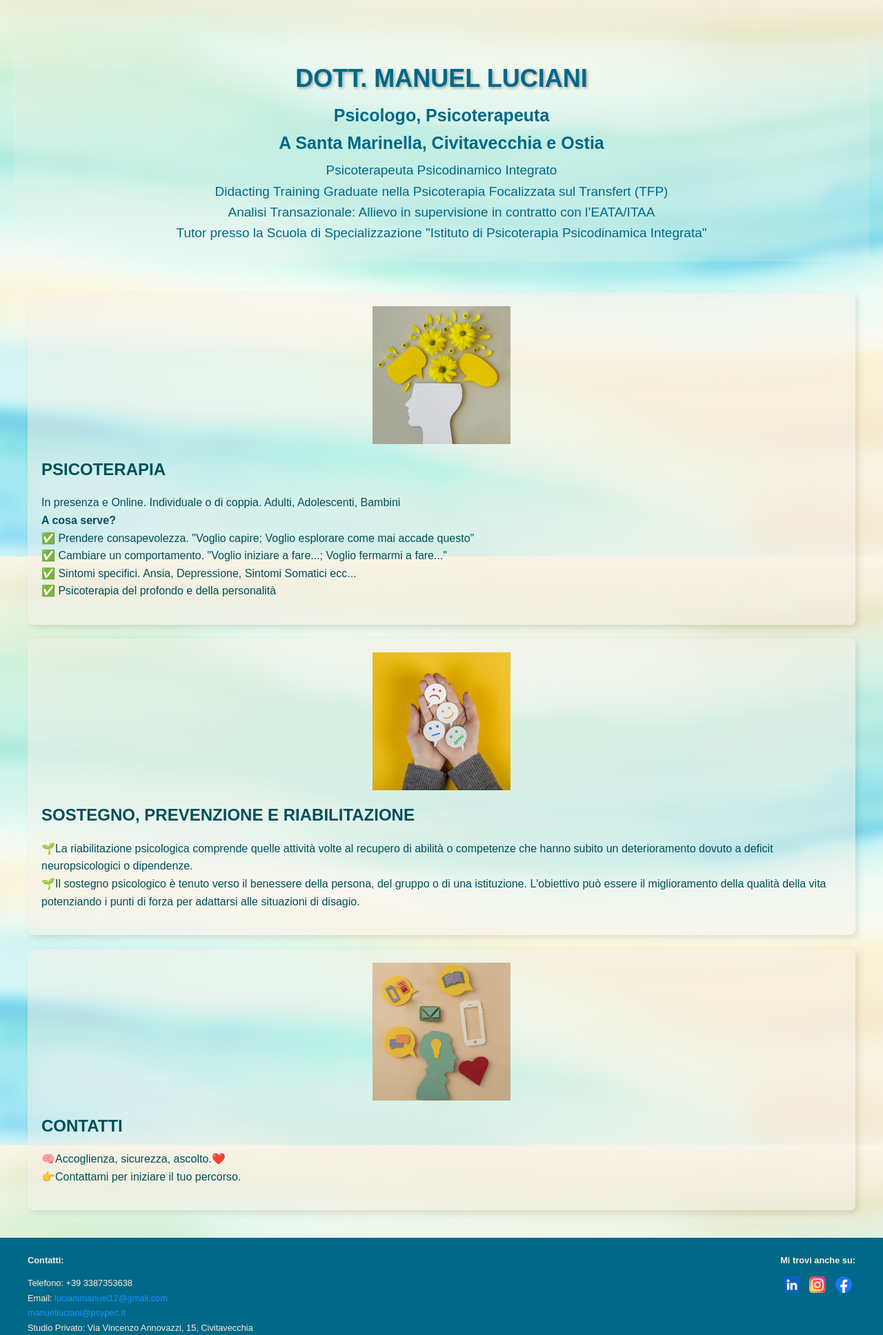
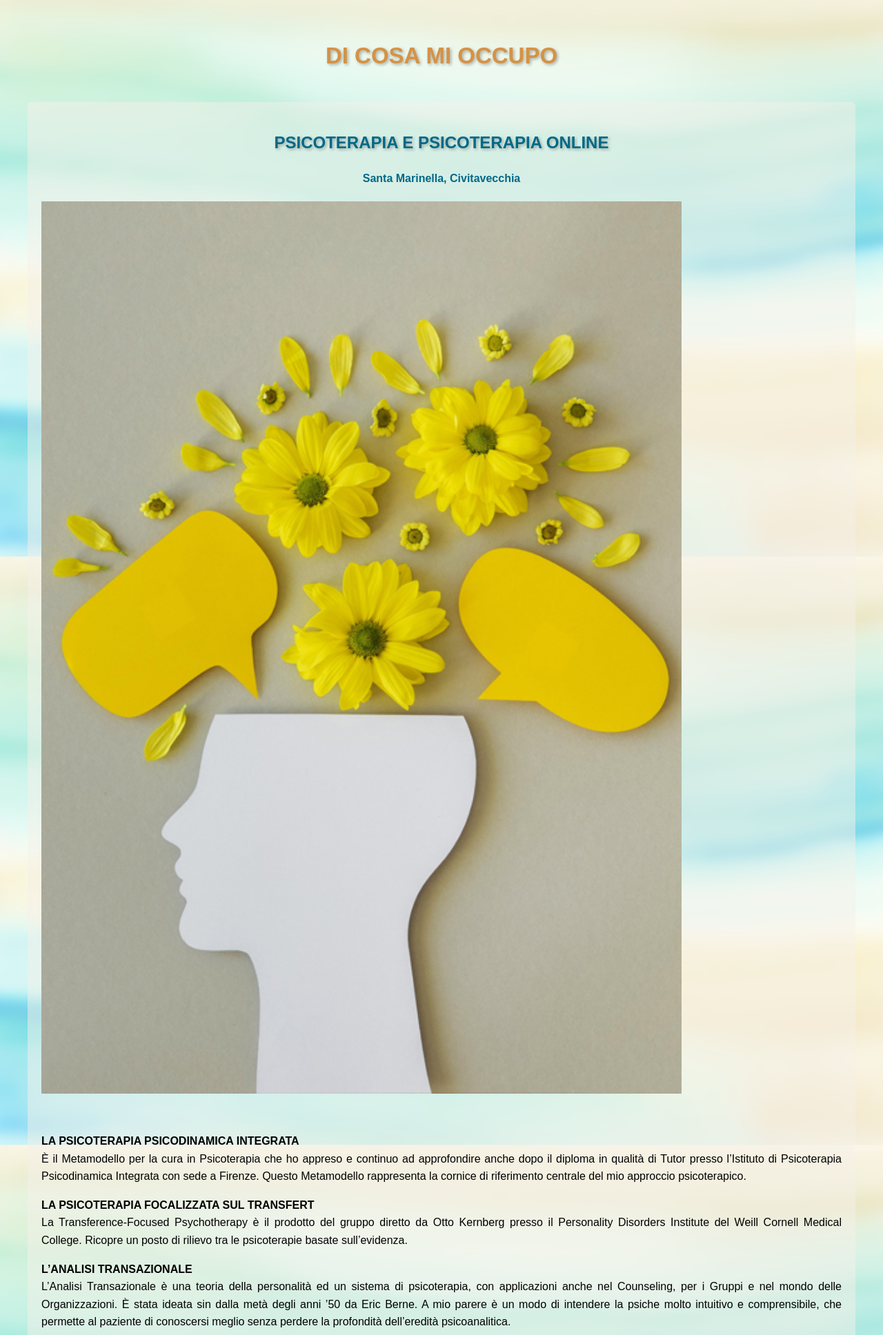
Before and after one commit to GI3793/SitoManuel, a Flask app: page / in a window 1280 px wide. Shown: the part 46-1982 px from the top of the page at 69% size. Run offline with Flask 3, Linux system fonts and the light colour scheme; some web fonts are replaced.

Commit message:
Add files via upload

```diff
--- a/templates/index.html
+++ b/templates/index.html
@@ -1,89 +1,87 @@
 {% extends 'base.html' %}
 
-{% block title %}Homepage{% endblock %}
+{% block title %}Di cosa mi occupo{% endblock %}
 
 {% block content %}
-<section style="max-width: 100%; display: flex; flex-direction: column; align-items: center;">
+<section style="max-width: 100%; margin: 0 auto;">
 
-    <!-- Titolo principale senza margini laterali -->
-    <div style="background: rgba(245, 241, 233, 0.2); padding: 20px; text-align: center;
-            font-weight: bold; color: #006888;
-            text-shadow: 2px 2px 4px rgba(0, 0, 0, 0.3); border-radius: 6px;
-            width: 100%; margin: 20px 0;">
-        <p style="font-size: 36px; font-weight: bold; margin: 5px 0;">
-            DOTT. MANUEL LUCIANI
-        </p>
-        <p style="font-size: 25px; margin: 5px 0; text-shadow: none;">
-            Psicologo, Psicoterapeuta<br>
-            A Santa Marinella, Civitavecchia e Ostia
-        </p>
-        <p style="font-size: 19px; margin: 5px 0; text-shadow: none; font-weight: normal;">
-            Psicoterapeuta Psicodinamico Integrato<br>
-            Didacting Training Graduate nella Psicoterapia Focalizzata sul Transfert (TFP)<br>
-            Analisi Transazionale: Allievo in supervisione in contratto con l’EATA/ITAA<br>
-            Tutor presso la Scuola di Specializzazione "Istituto di Psicoterapia Psicodinamica Integrata"
-        </p>
+    <!-- Titolo principale con sfondo crema e blu scuro nel testo -->
+    <div style="padding: 15px; text-align: center;
+                font-size: 33px; font-weight: bold; color: #d59245;
+                text-shadow: 2px 2px 4px rgba(0, 0, 0, 0.3); border-radius: 6px;">
+        DI COSA MI OCCUPO
     </div>
 
     <br>
 
-    <!-- Contenitore dei riquadri -->
-    <div style="display: flex; flex-direction: column; gap: 20px; align-items: center; width: 100%; max-width: 1200px;">
+    <!-- Sezione 1: Psicoterapia e Psicoterapia Online -->
+    <div style="background: rgba(245, 241, 233, 0.5); padding: 20px; border-radius: 6px; margin-bottom: 40px;">
+        <h2 style="text-align: center; color: #006888;
+                   text-shadow: 2px 2px 4px rgba(0, 0, 0, 0.3); margin-bottom: 20px;">
+        PSICOTERAPIA E PSICOTERAPIA ONLINE
+        </h2>
+        <h3 style="text-align: center; color: #006888; font-size: 16px; margin-bottom: 20px;">
+            <p>Santa Marinella, Civitavecchia</p>
+        </h3>
 
-        {% set box_style = "text-align: left; background: rgba(245, 241, 233, 0.5);
-                            padding: 20px; border-radius: 8px; box-shadow: 4px 4px 10px rgba(0, 0, 0, 0.1);
-                            width: 100%; margin: 0 auto; box-sizing: border-box;" %}
-
-        <!-- 1° riquadro -->
-        <a href="/myjob" style="text-decoration: none; color: inherit; width: 100%; max-width: 1200px;">
-            <div style="{{ box_style }}">
-                <img src="{{ url_for('static', filename='images/2.jpg') }}" alt="Psicoterapia"
-                     style="width: 100%; height: 200px; object-fit: contain; border-radius: 6px;">
-                <div style="font-size: 24px; color: #004f59; margin-top: 10px;">
-                    <div style="font-weight: bold;">PSICOTERAPIA</div>
-                    <ul style="list-style: none; padding: 0; font-size: 16px;">
-                        <li>In presenza e Online. Individuale o di coppia. Adulti, Adolescenti, Bambini</li>
-                        <li><strong>A cosa serve?</strong></li>
-                        <li>✅ Prendere consapevolezza. "Voglio capire; Voglio esplorare come mai accade questo"</li>
-                        <li>✅ Cambiare un comportamento. "Voglio iniziare a fare...; Voglio fermarmi a fare..."</li>
-                        <li>✅ Sintomi specifici. Ansia, Depressione, Sintomi Somatici ecc...</li>
-                        <li>✅ Psicoterapia del profondo e della personalità</li>
-                    </ul>
-                </div>
+        <div style="display: flex; align-items: center; justify-content: center; gap: 40px; flex-wrap: wrap; flex-direction: column;">
+            <div class="caption" style="width: 100%; display: flex; flex-direction: column; align-items: center;">
+                <img src="{{ url_for('static', filename='images/note1.jpg') }}" alt="Psicoterapia"
+                     style="width: 80%; height: auto; border-radius: 1px;">
             </div>
-        </a>
-
-        <!-- 2° riquadro -->
-        <a href="/myjob" style="text-decoration: none; color: inherit; width: 100%; max-width: 1200px;">
-            <div style="{{ box_style }}">
-                <img src="{{ url_for('static', filename='images/1a.jpg') }}" alt="Riabilitazione"
-                     style="width: 100%; height: 200px; object-fit: contain; border-radius: 6px;">
-                <div style="font-size: 24px; color: #004f59; margin-top: 10px;">
-                    <div style="font-weight: bold;">SOSTEGNO, PREVENZIONE E RIABILITAZIONE</div>
-                    <ul style="list-style: none; padding: 0; font-size: 16px;">
-                        <li>🌱La riabilitazione psicologica comprende quelle attività volte al recupero di abilità o competenze che hanno subito un deterioramento dovuto a deficit neuropsicologici o dipendenze.</li>
-                        <li>🌱Il sostegno psicologico è tenuto verso il benessere della persona, del gruppo o di una istituzione. L'obiettivo può essere il miglioramento della qualità della vita potenziando i punti di forza per adattarsi alle situazioni di disagio.</li>
-                    </ul>
-                </div>
+            <div style="width: 100%; text-align: justify;">
+                <p><strong>LA PSICOTERAPIA PSICODINAMICA INTEGRATA</strong><br>
+                    È il Metamodello per la cura in Psicoterapia che ho appreso e continuo ad approfondire anche dopo il diploma in qualità di Tutor presso l’Istituto di Psicoterapia Psicodinamica Integrata con sede a Firenze. Questo Metamodello rappresenta la cornice di riferimento centrale del mio approccio psicoterapico.
+                </p>
+                <p><strong>LA PSICOTERAPIA FOCALIZZATA SUL TRANSFERT</strong><br>
+                    La Transference-Focused Psychotherapy è il prodotto del gruppo diretto da Otto Kernberg presso il Personality Disorders Institute del Weill Cornell Medical College. Ricopre un posto di rilievo tra le psicoterapie basate sull’evidenza.
+                </p>
+                <p><strong>L’ANALISI TRANSAZIONALE</strong><br>
+                    L’Analisi Transazionale è una teoria della personalità ed un sistema di psicoterapia, con applicazioni anche nel Counseling, per i Gruppi e nel mondo delle Organizzazioni. È stata ideata sin dalla metà degli anni ’50 da Eric Berne. A mio parere è un modo di intendere la psiche molto intuitivo e comprensibile, che permette al paziente di conoscersi meglio senza perdere la profondità dell’eredità psicoanalitica.
+                </p>
             </div>
-        </a>
-
-        <!-- 3° riquadro -->
-        <a href="/contact" style="text-decoration: none; color: inherit; width: 100%; max-width: 1200px;">
-            <div style="{{ box_style }}">
-                <img src="{{ url_for('static', filename='images/4.jpg') }}" alt="Contatti"
-                     style="width: 100%; height: 200px; object-fit: contain; border-radius: 6px;">
-                <div style="font-size: 24px; color: #004f59; margin-top: 10px;">
-                    <div style="font-weight: bold;">CONTATTI</div>
-                    <ul style="list-style: none; padding: 0; font-size: 16px;">
-                        <li>🧠Accoglienza, sicurezza, ascolto.❤️</li>
-                        <li>👉Contattami per iniziare il tuo percorso.</li>
-                    </ul>
-                </div>
-            </div>
-        </a>
-
+        </div>
     </div>
 
+    <!-- Sezione 2: Sostegno, Prevenzione e Riabilitazione -->
+    <div style="background: rgba(245, 241, 233, 0.5); padding: 20px; border-radius: 6px;">
+        <h2 style="text-align: center; color: #006888;
+                   text-shadow: 2px 2px 4px rgba(0, 0, 0, 0.3); margin-bottom: 20px;">
+            SOSTEGNO, PREVENZIONE E RIABILITAZIONE
+        </h2>
+        <h3 style="text-align: center; color: #006888; font-size: 16px; margin-bottom: 20px;">
+            <p>Santa Marinella, Civitavecchia, Ostia</p>
+        </h3>
+
+        <div style="display: flex; align-items: center; justify-content: center; gap: 40px; flex-wrap: wrap; flex-direction: column;">
+            <div style="width: 100%; text-align: justify;">
+                <p><strong>SOSTEGNO PSICOLOGICO O CONSULENZA</strong><br>
+                    Si rivolge al singolo individuo, affrontando tematiche come la genitorialità. Offrire un sostegno psicologico significa cercare insieme un modo per superare un momento di stress o difficoltà.
+                </p>
+                <p><strong>PREVENZIONE</strong><br>
+                    L’obiettivo è promuovere il benessere psicofisico tramite la creazione di un progetto ad hoc, che può essere strutturato in base al tipo di intervento richiesto. Gli ambiti spaziano da scuole a contesti sportivi.
+                </p>
+                <p><strong>SERVIZIO RIABILITATIVO</strong><br>
+                    L’esperienza maturata nella Riabilitazione per adulti ed adolescenti con disturbi del neurosviluppo mi ha portato a sviluppare un metodo di intervento in cui la relazione è al centro del progetto.
+                </p>
+            </div>
+            <div class="caption" style="width: 100%; display: flex; flex-direction: column; align-items: center;">
+                <img src="{{ url_for('static', filename='images/hand.jpg') }}" alt="Riabilitazione"
+                     style="width: 80%; height: auto; border-radius: 1px;">
+            </div>
+        </div>
+    </div>
 </section>
+
+<style>
+@media (min-width: 768px) {
+    div[style*="display: flex;"] {
+        flex-direction: row !important;
+    }
+    div[style*="text-align: center;"] img {
+        align-self: flex-start;
+    }
+}
+</style>
+
 {% endblock %}
```
Also changed, not shown: templates/myjob.html (+5 -5 lines).
